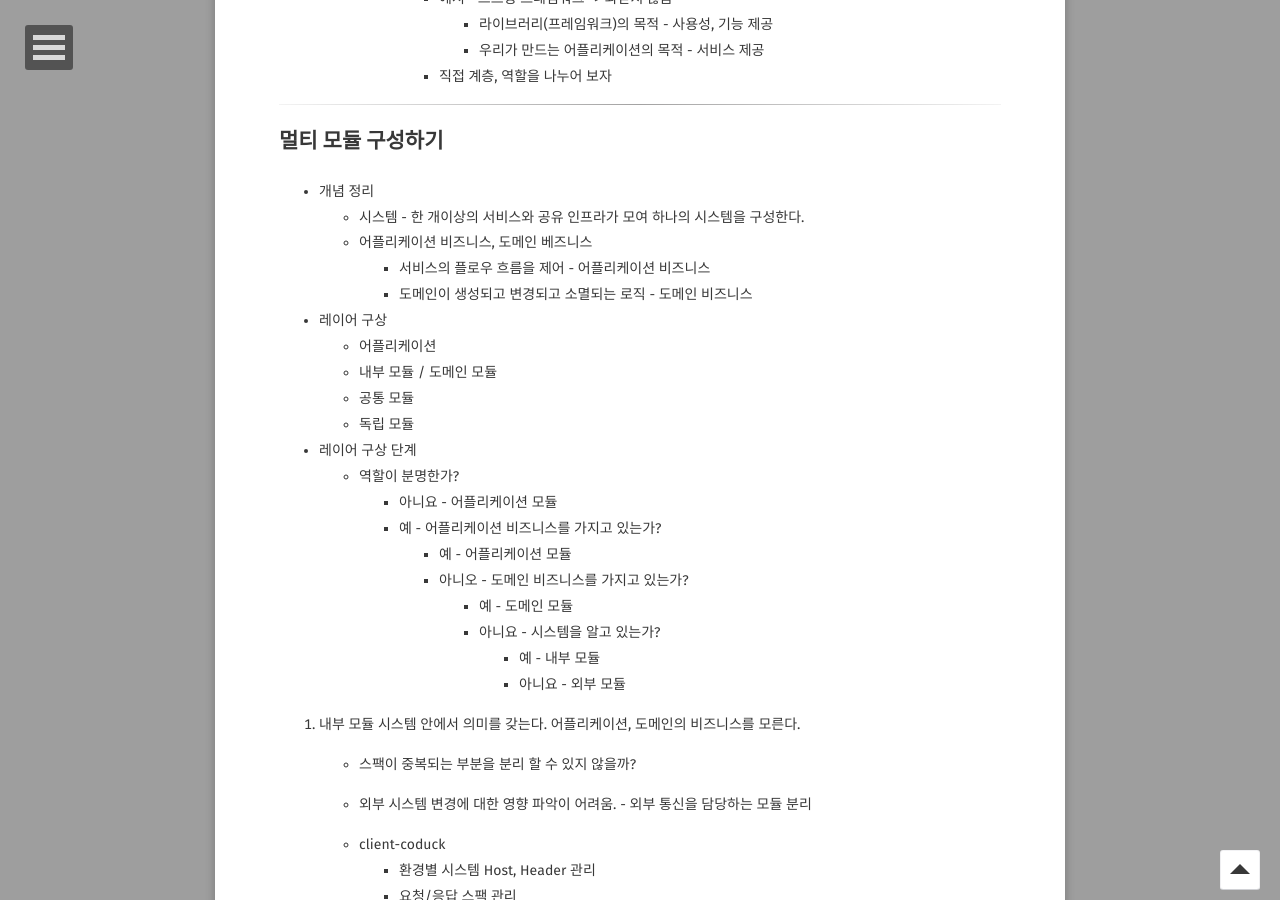
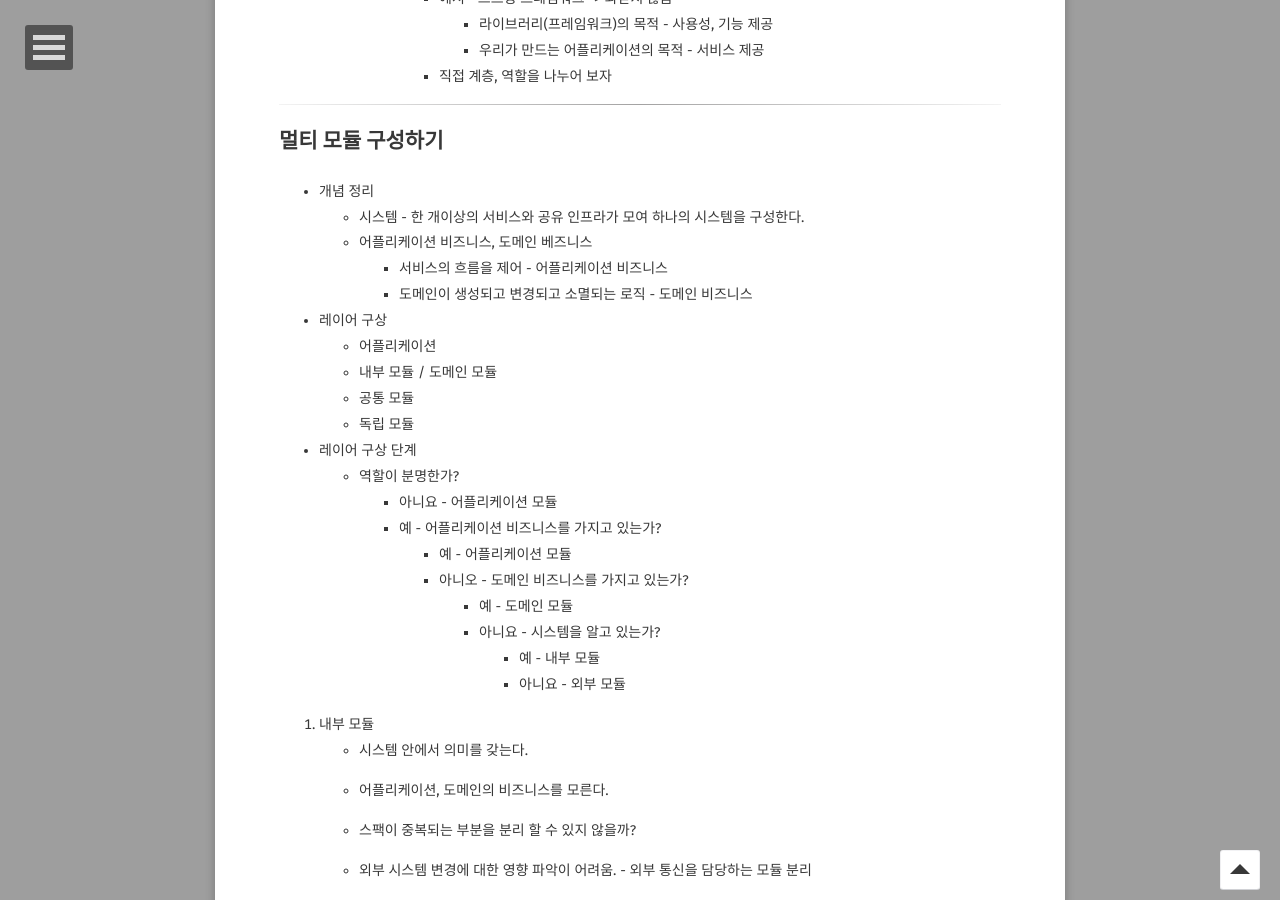
Before and after one commit to MinChangJeong/minchangjeong.github.io, a Jekyll site: the page built from _posts/2023-08-30-multimodule.md, in a window 1280 px wide and 900 px high, scrolled down 1286 px. Built offline with Jekyll 4.4.1, drawn with Linux system fonts in a browser that asks for light colours; some web fonts are replaced; comment, search, counter and statistics services are not loaded.

Commit message:
[feat] 2023-09-12 블로그 작성

````diff
--- a/_posts/2023-08-30-multimodule.md
+++ b/_posts/2023-08-30-multimodule.md
@@ -62,7 +62,7 @@ MSA에서 멀티모듈이 부각되는 이유?
 * 개념 정리
     * 시스템 - 한 개이상의 서비스와 공유 인프라가 모여 하나의 시스템을 구성한다.
     * 어플리케이션 비즈니스, 도메인 베즈니스
-        * 서비스의 플로우 흐름을 제어 - 어플리케이션 비즈니스
+        * 서비스의 흐름을 제어 - 어플리케이션 비즈니스
         * 도메인이 생성되고 변경되고 소멸되는 로직 - 도메인 비즈니스
 
 * 레이어 구상
@@ -83,11 +83,11 @@ MSA에서 멀티모듈이 부각되는 이유?
                     * 아니요 - 외부 모듈
 
 1. 내부 모듈
-    시스템 안에서 의미를 갖는다.
-    어플리케이션, 도메인의 비즈니스를 모른다.
+    * 시스템 안에서 의미를 갖는다.
+    * 어플리케이션, 도메인의 비즈니스를 모른다.
 
-    - 스팩이 중복되는 부분을 분리 할 수 있지 않을까?
-    - 외부 시스템 변경에 대한 영향 파악이 어려움. - 외부 통신을 담당하는 모듈 분리
+    * 스팩이 중복되는 부분을 분리 할 수 있지 않을까?
+    * 외부 시스템 변경에 대한 영향 파악이 어려움. - 외부 통신을 담당하는 모듈 분리
 
     - client-coduck
         * 환경별 시스템 Host, Header 관리
@@ -239,8 +239,7 @@ MSA에서 멀티모듈이 부각되는 이유?
 
 
 
-* 꿀팁
-    * 모듈 Scan
+* 꿀팁(모듈 Scan)
 
     * before
     ```
````
